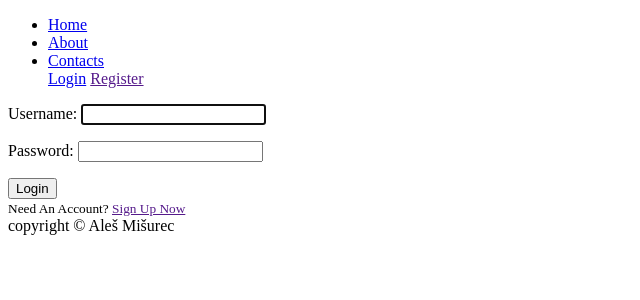
After one commit to sysman77/python-kurz, a Django app: page /login/ in a window 1280 px wide. The commit adds this page. Shown: the top 300 px of the page, without its empty margins (0-640 px from the left). Run offline with Django 5.2, Linux system fonts and the light colour scheme.

Commit message:
Login and Logout page

```diff
--- a/library/core/templates/header.html
+++ b/library/core/templates/header.html
@@ -4,6 +4,16 @@
         <li><a href="{% url 'home' %}">Home</a></li>
         <li><a href="{% url 'about' %}">About</a></li>
         <li><a href="{% url 'contacts' %}">Contacts</a></li>
+        {% if user.is_authenticated %}
+            <a href="">Profile</a>
+            <form action="{% url 'logout' %}" method="post">
+                {% csrf_token %}
+                <button type="submit">Logout</button>
+            </form>
+        {% else %}
+            <a href="{% url 'login' %}">Login</a>
+            <a href="">Register</a>
+        {% endif %}
     </ul>
 </nav>
 </header>
--- /dev/null
+++ b/library/core/templates/login.html
@@ -0,0 +1,12 @@
+{% extends "master.html" %}
+
+{% block content %}
+    <form method="POST">
+        {% csrf_token %}
+        {{ form.as_p }}
+        <button type="submit">Login</button>
+    </form>
+    <small>
+        Need An Account? <a href="">Sign Up Now</a>
+    </small>
+{% endblock content %}
--- a/library/core/urls.py
+++ b/library/core/urls.py
@@ -1,8 +1,11 @@
 from django.urls import path
 from .views import *
+from django.contrib.auth import views as auth_views
 
 urlpatterns = [
     path("", home_page, name="home"),
     path("about/", about_page, name="about"),
     path("contacts/", contacts_page, name="contacts"),
+    path('login/', auth_views.LoginView.as_view(template_name='login.html'), name='login'),
+    path('logout/', auth_views.LogoutView.as_view(template_name='logout.html'), name='logout'),
 ]
--- a/library/library/settings.py
+++ b/library/library/settings.py
@@ -123,3 +123,6 @@ STATIC_URL = 'static/'
 # https://docs.djangoproject.com/en/5.1/ref/settings/#default-auto-field
 
 DEFAULT_AUTO_FIELD = 'django.db.models.BigAutoField'
+
+LOGIN_REDIRECT_URL = 'home'
+LOGIN_URL = 'login'
```
Also changed, not shown: library/core/templates/logout.html (added, +7 -0 lines), library/db.sqlite3.
